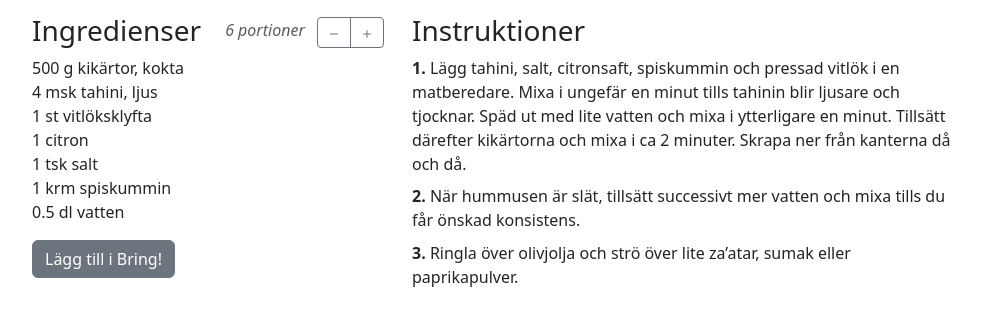
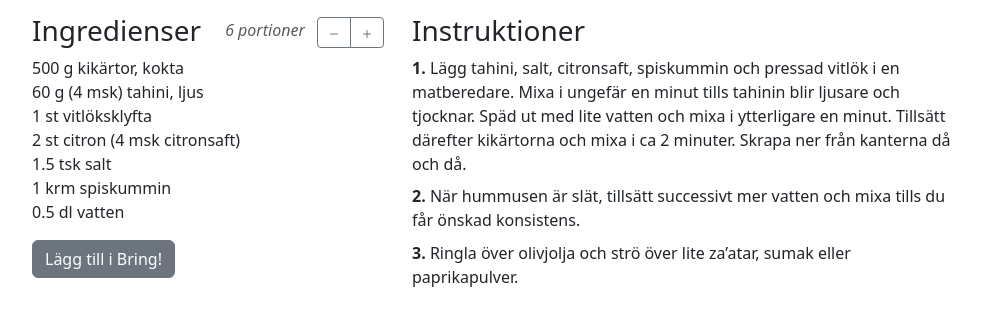
Before and after one commit to jolars/recipes, a Jekyll site: the page built from _recipes/hummus.md, in a window 1280 px wide, cut to the strip 184-510 px from the top of the page. Shown: the whole strip, without its empty margins (145-1126 px from the left). Built offline with Jekyll 4.4.1, drawn with Linux system fonts in a browser that asks for light colours.

Commit message:
feat(hummus): add weight for tahini, increase lemon and salt

```diff
--- a/_recipes/hummus.md
+++ b/_recipes/hummus.md
@@ -9,10 +9,10 @@ cook_time: PT25M
 ingredients:
   main:
     - '500 g kikärtor, kokta'
-    - '4 msk tahini, ljus'
+    - '60 g (4 msk) tahini, ljus'
     - 1 st vitlöksklyfta
-    - 1 citron
-    - 1 tsk salt
+    - 2 st citron (4 msk citronsaft)
+    - 1.5 tsk salt
     - 1 krm spiskummin
     - 0.5 dl vatten
 ---
```
